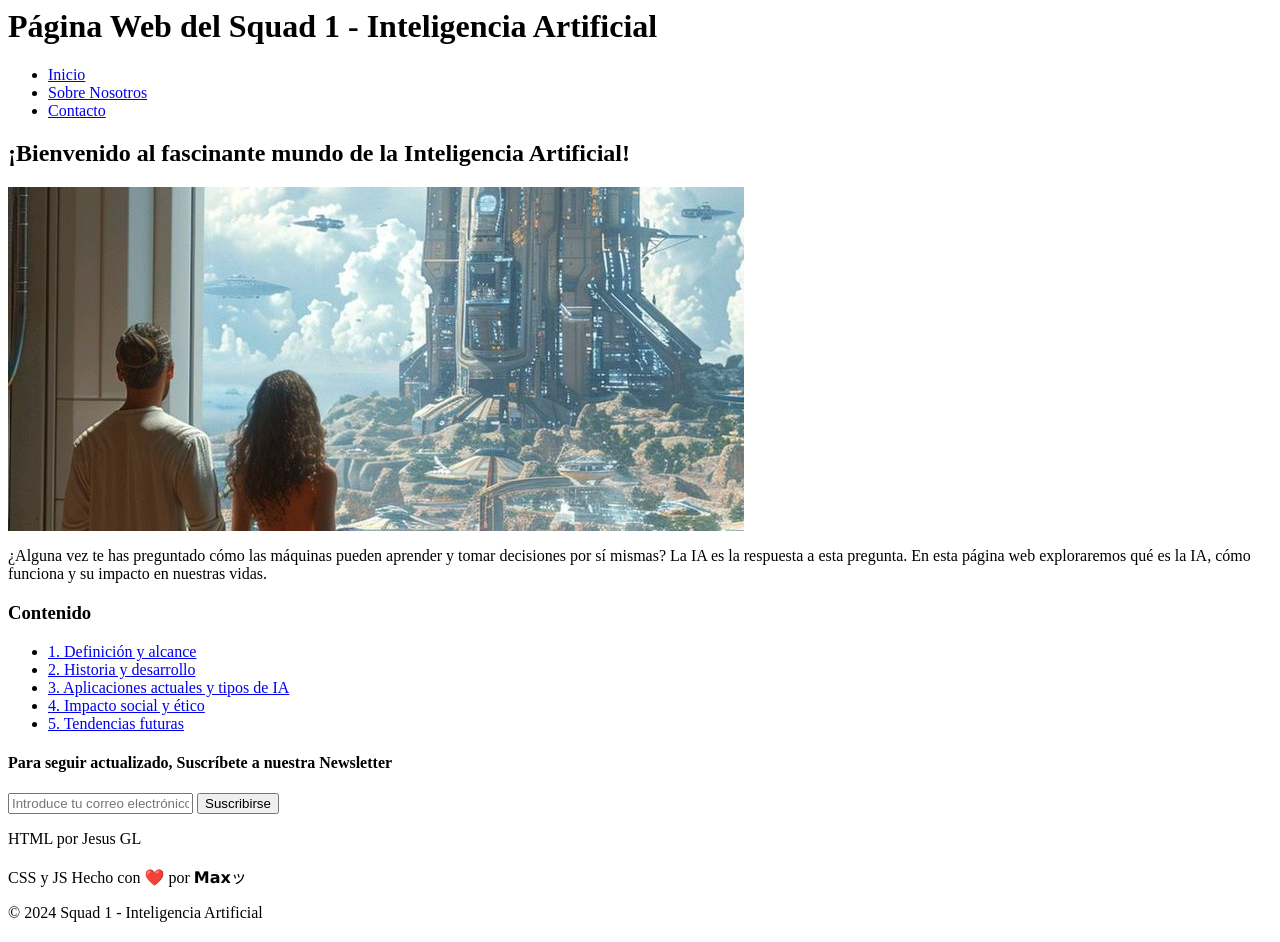
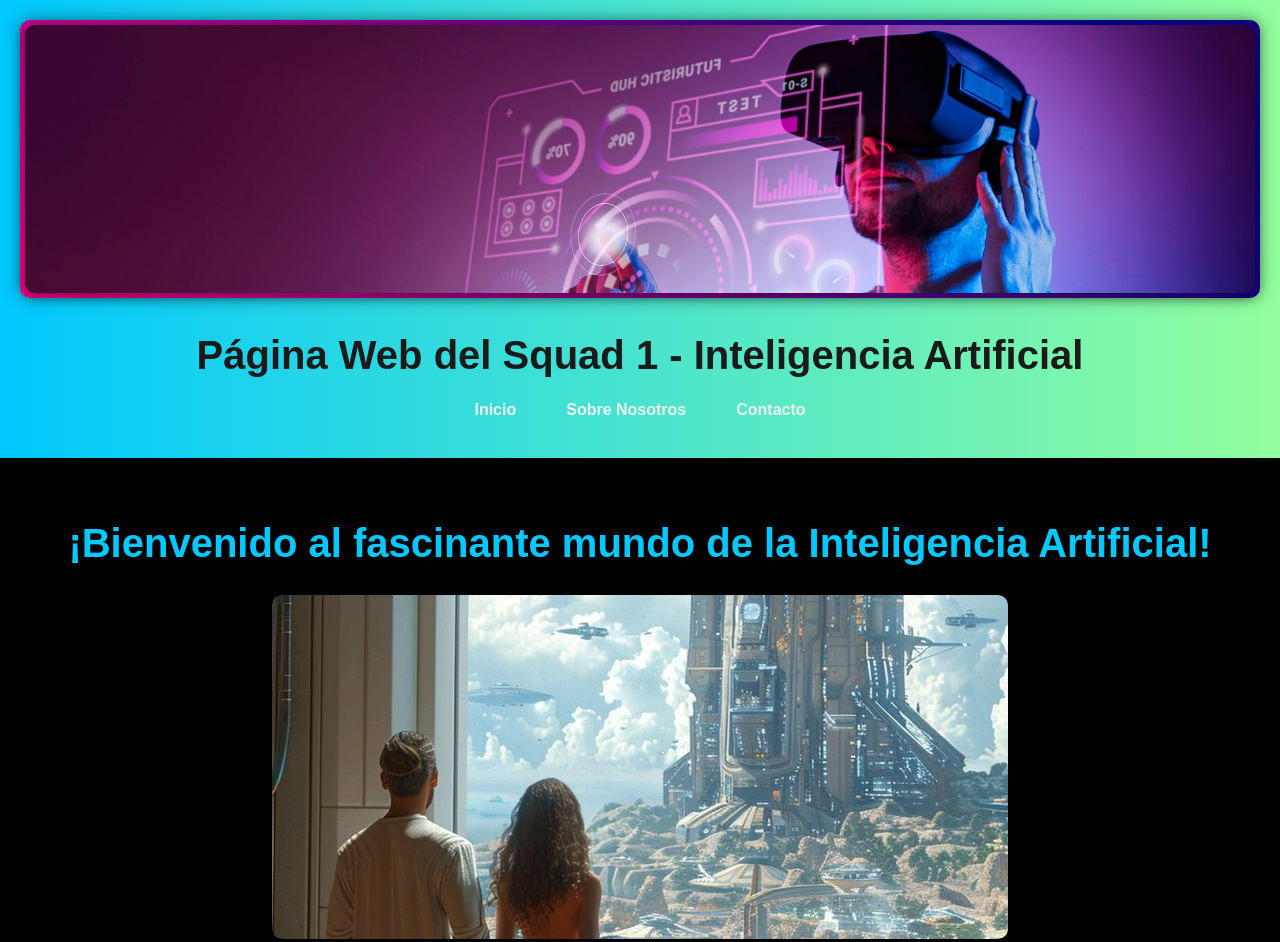
Before and after one commit to maxtwt15/P-gina-Web-del-Squad-1---Inteligencia-Artificial, a plain HTML site: page his.html in a window 1280 px wide. Shown: the top 942 px of the page. Drawn offline with Linux system fonts and the light colour scheme.

Commit message:
fix historia

```diff
--- a/his.html
+++ b/his.html
@@ -1,3 +1,20 @@
+<!DOCTYPE html>
+<html lang="es">
+
+<head>
+    <meta charset="UTF-8">
+    <meta name="viewport" content="width=device-width, initial-scale=1.0">
+    <title>IA</title>
+    <link rel="stylesheet" href="style.css">
+    <link rel="icon" href="images/Favicon IA.png" type="image/png">
+</head>
+
+<body>
+
+    <header>
+        <!-- Banner -->
+        <div class="banner-container">
+            <img src="images/Banner IA.png" alt="Banner del Squad 1" class="banner-image">
         </div>
 
         <!-- Título en dos párrafos -->
```
Lines whose indentation alone changed are shown as unchanged.
